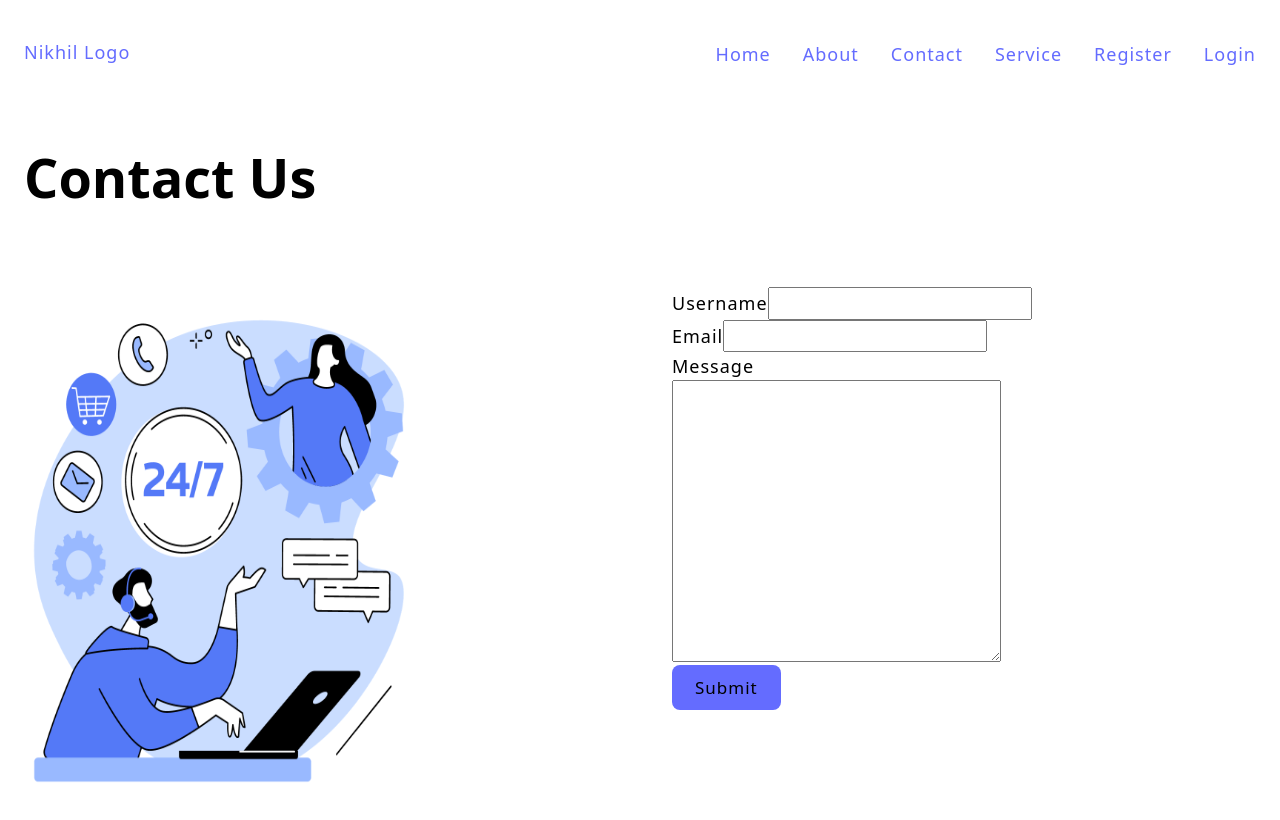
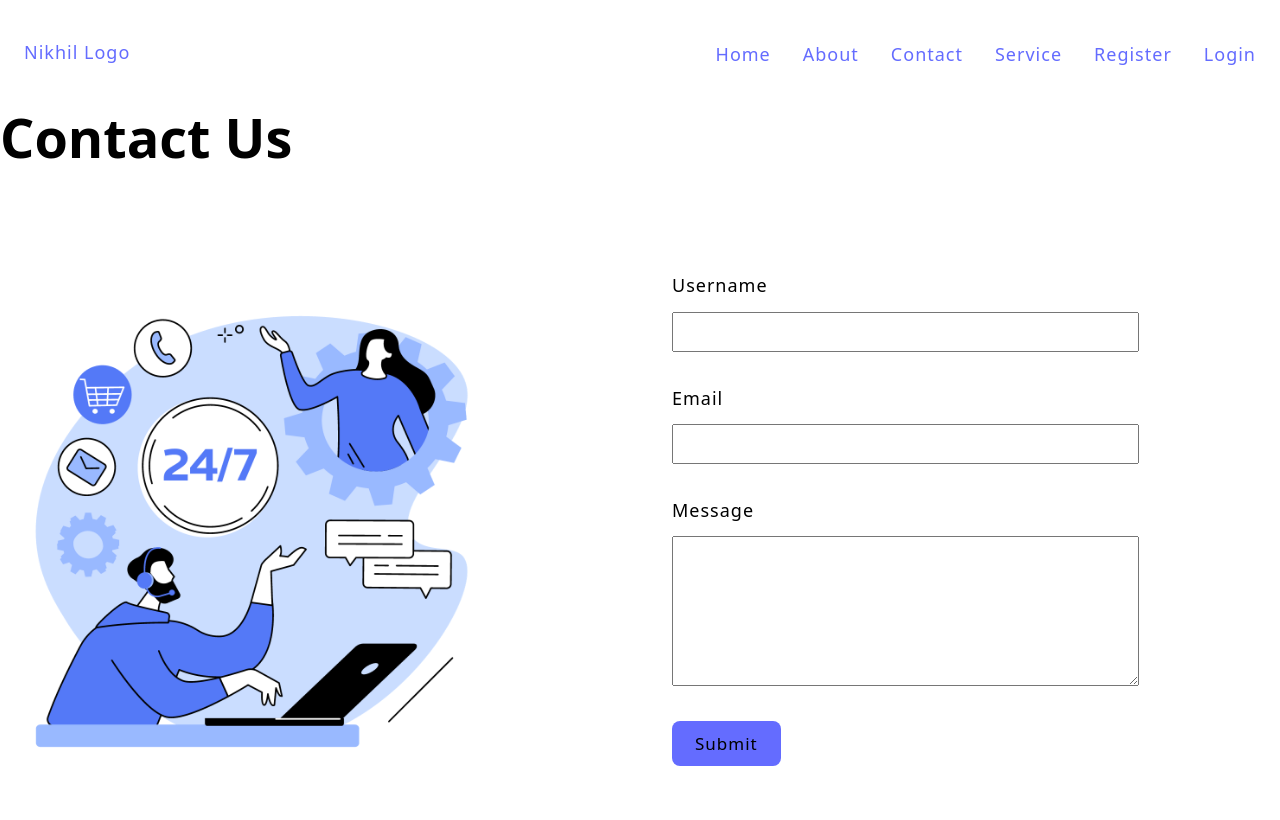
Before and after one commit to Nikhil-Giramkar/Solution-Space, a React (Vite) app in the folder client/: page /contact in a window 1280 px wide. Shown: the top 820 px of the page. Built offline with nearby package versions, Linux system fonts and the light colour scheme.

Commit message:
Css to contact form

```diff
--- a/client/src/index.css
+++ b/client/src/index.css
@@ -166,3 +166,48 @@ button {
 }
 
 /***** End analytics Section *****/
+
+/* Contact Form CSS */
+
+.section-contact {
+  & .contact-content {
+    padding: 0;
+
+    & h1{
+      margin-bottom: 3.2rem;
+    }
+  }
+
+  & .container{
+    padding-bottom: 3.2rem;
+  }
+
+  & .contact-img {
+    display: flex;
+    justify-content: start;
+    align-items: center;
+    & img {
+      width: 80%;
+      height: auto;
+    }
+  }
+
+  & .section-form{
+    & form {
+      display: flex;
+      flex-direction: column;
+      gap: 3.2rem
+    }
+
+    & label {
+      display: block;
+      margin-bottom: 1.2rem;
+      text-transform: capitalize ;
+    }
+
+    & input, textarea {
+      width: 80%;
+      padding: 0.4rem 0.6rem;
+    }
+  }
+}
--- a/client/src/pages/Contact.jsx
+++ b/client/src/pages/Contact.jsx
@@ -35,7 +35,7 @@ export const Contact = () => {
             </div>
             <div className="container grid grid-two-cols">
                 <div className="contact-img">
-                    <img src="/images/support.png" alt="Contact us" height="500" width="400"/>
+                    <img src="/images/support.png" alt="Contact us"/>
                 </div>
 
                 <section className="section-form">
@@ -66,13 +66,12 @@ export const Contact = () => {
 
                         <div>
                             <label htmlFor="message">Message</label>
-                            <br></br>
                             <textarea
                             name="message"
                             id="message"
                             autoComplete="off"
                             cols="30"
-                            rows="10"
+                            rows="5"
                             value={contactForm.message}
                             onChange={handleInputChange}
                             required></textarea>
```
